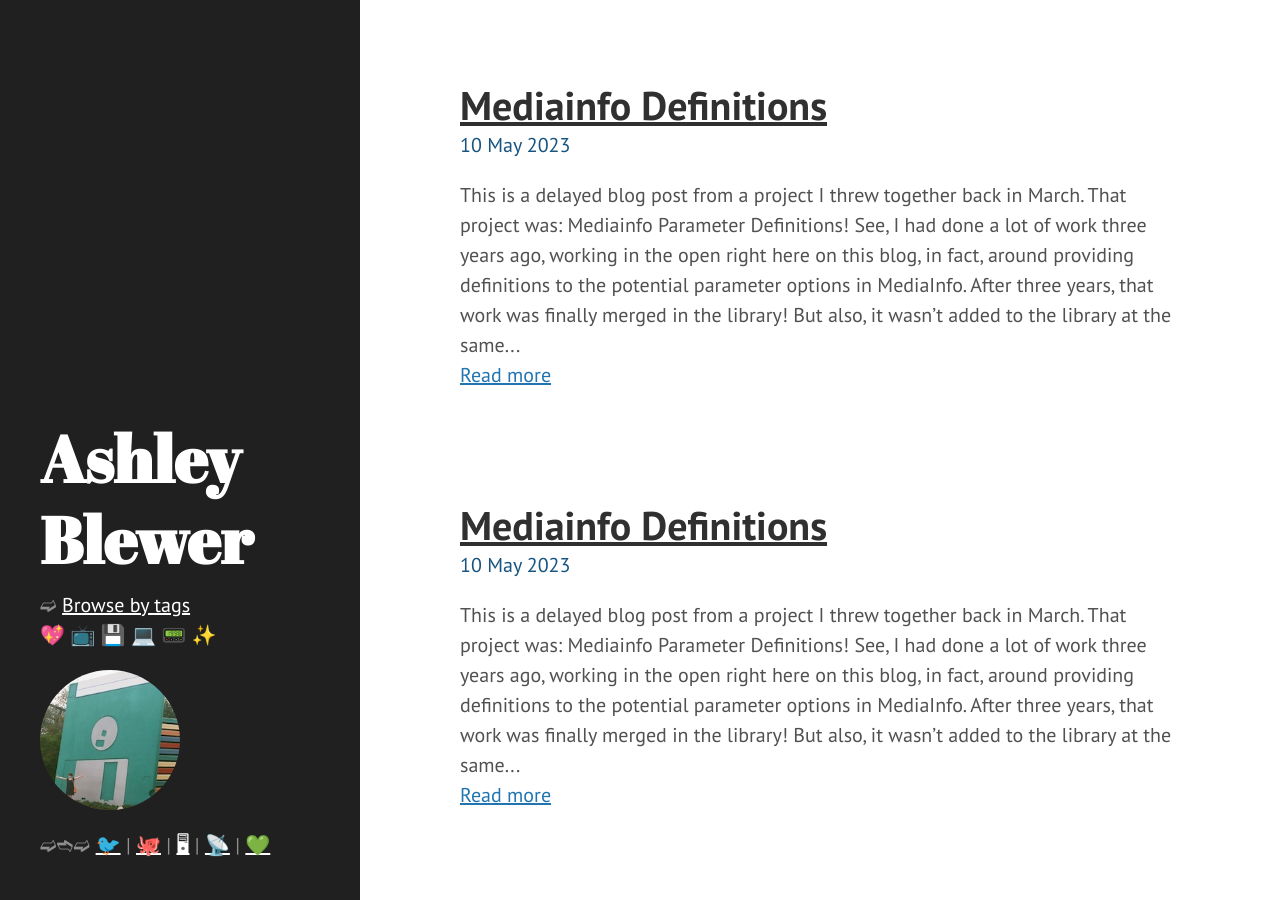
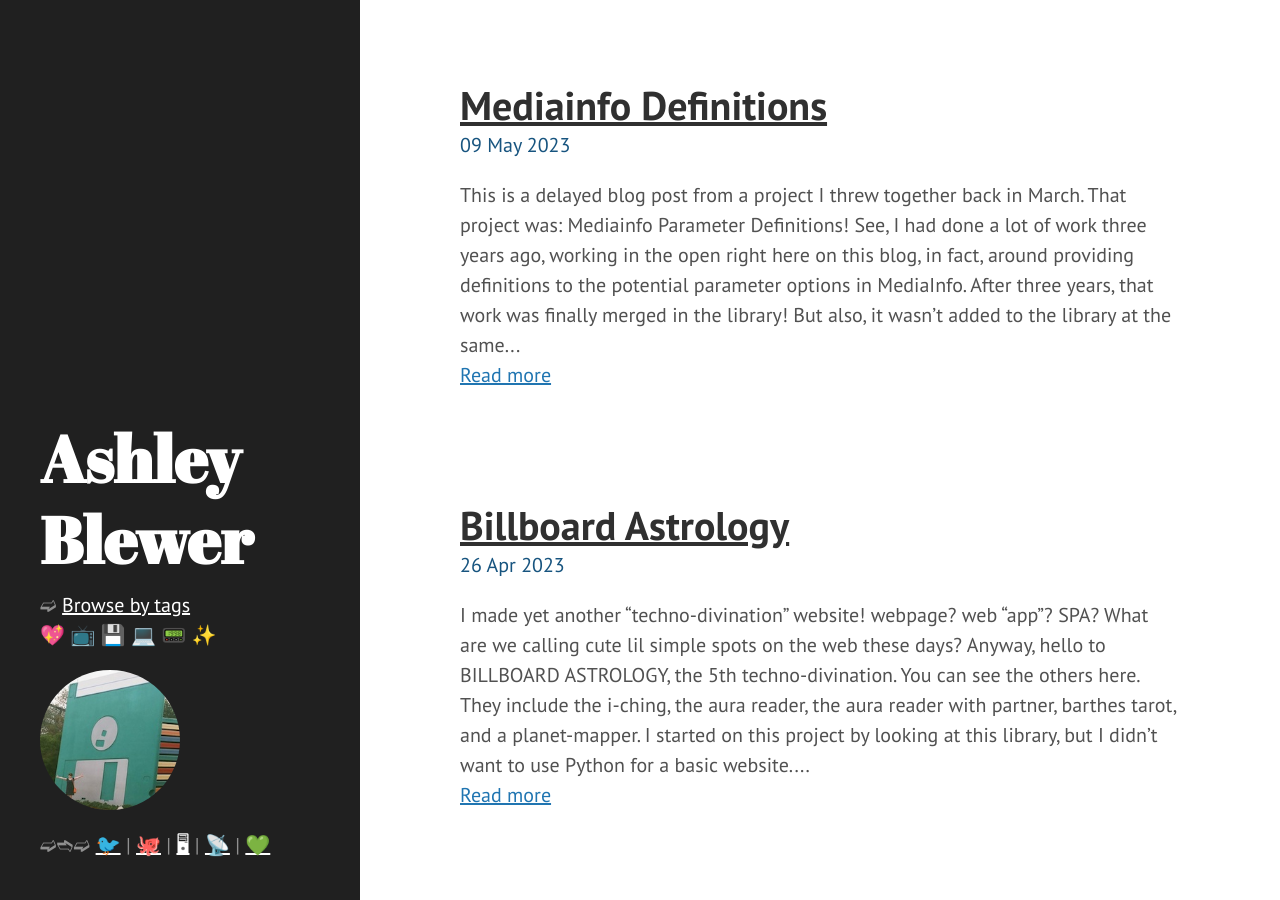
Before and after one commit to ablwr/ablwr.github.io, a Jekyll site: the page built from index.html, in a window 1280 px wide and 900 px high. Built offline with Jekyll 4.4.1, drawn with Linux system fonts in a browser that asks for light colours; the list of posts is cut into pages by our own code; some of the changed text lies outside the part shown.

Commit message:
add mediainfo definitions blog with date change

```diff
--- a/_posts/2023-05-08-mediainfo-definitions.md
+++ b/_posts/2023-05-09-mediainfo-definitions.md
@@ -1,7 +1,7 @@
 ---
 layout: post
 title: "Mediainfo Definitions"
-date: 2023-05-10 09:00:00 -0500
+date: 2023-05-09 09:00:00 -0500
 tags: [mediainfoinfo, small projects, webdev]
 ---
 
--- a/_posts/2023-05-10-mediainfo-definitions.md
+++ /dev/null
@@ -1,26 +0,0 @@
----
-layout: post
-title: "Mediainfo Definitions"
-date: 2023-05-10 09:00:00 -0500
-tags: [mediainfoinfo, small projects, webdev]
----
-
-![MediaInfo Definitions](/images/mediainfo-definitions.jpg)
-
-This is a delayed blog post from a [project I threw together back in March](https://github.com/ablwr/mediainfo-definitions).
-
-That project was: [Mediainfo Parameter Definitions](http://bits.ashleyblewer.com/mediainfo-definitions/)!
-
-See, I had done a lot of work three years ago, [working in the open right here on this blog, in fact](https://bits.ashleyblewer.com/blog/2020/01/10/mediainfoinfo-initialize-project/), around providing definitions to the potential parameter options in [MediaInfo](https://mediaarea.net/MediaInfo).
-
-After three years, that work was finally merged in the library! But also, it wasn't added to the library at the same time! Because documentation was being extracted from the core package, for size reasons. But the definitions still live (refreshed) in the core codebase, just not distributed as part of the package. Anyway, I was excited about this so I wanted to showcase the work that I did, and I made a small website to do that.
-
-The issue with just having all of the definitions living as a table is that there are just too many of them. Several thousand HTML elements on the page is pretty brutal. Computers are funny, and it's funny how you can easily handle a lot of data existing on the client side of the browser, but showing it all will weigh it down quickly.
-
-The site is plain HTML/CSS/JS, my favorite way to work. I used [PapaParse](https://www.papaparse.com/), my favorite library for quickly parsing.
-
-To help show all of the data for browsing without hurting the browser, I used [Clusterize](https://clusterize.js.org/).
-
-You can browse everything, do an exact string match for the parameter you're likely seeing on your screen, and you can narrow down by Stream category (Audio, Video, Text, et al).
-
-![MediaInfo Definitions - results for Codec](/images/mediainfo-definitions2.jpg)
```
